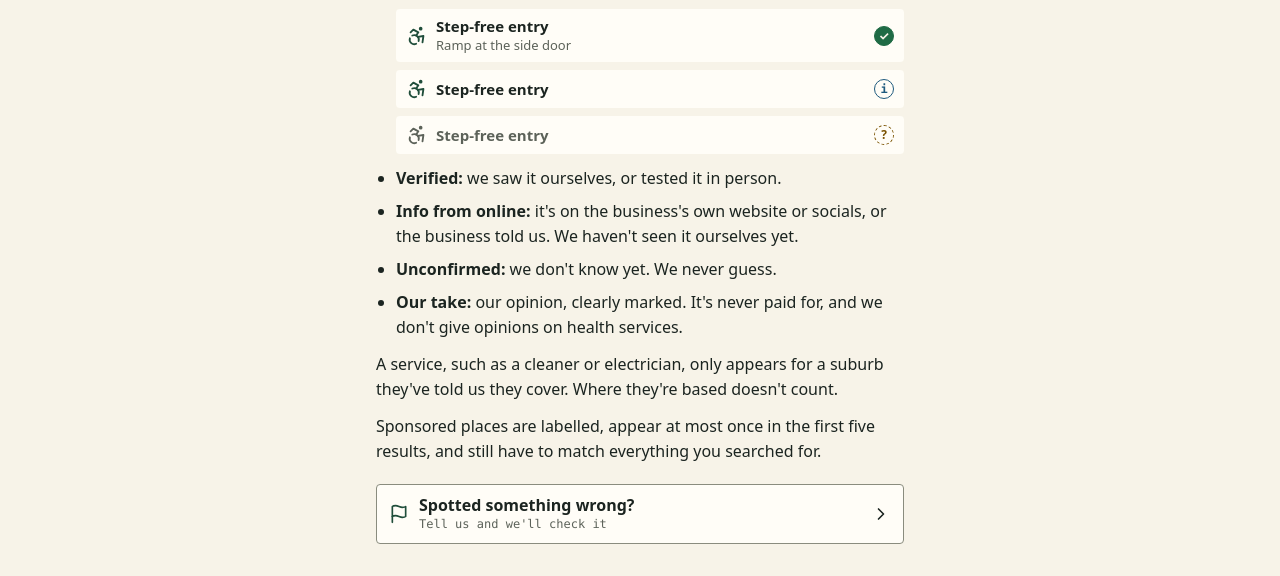
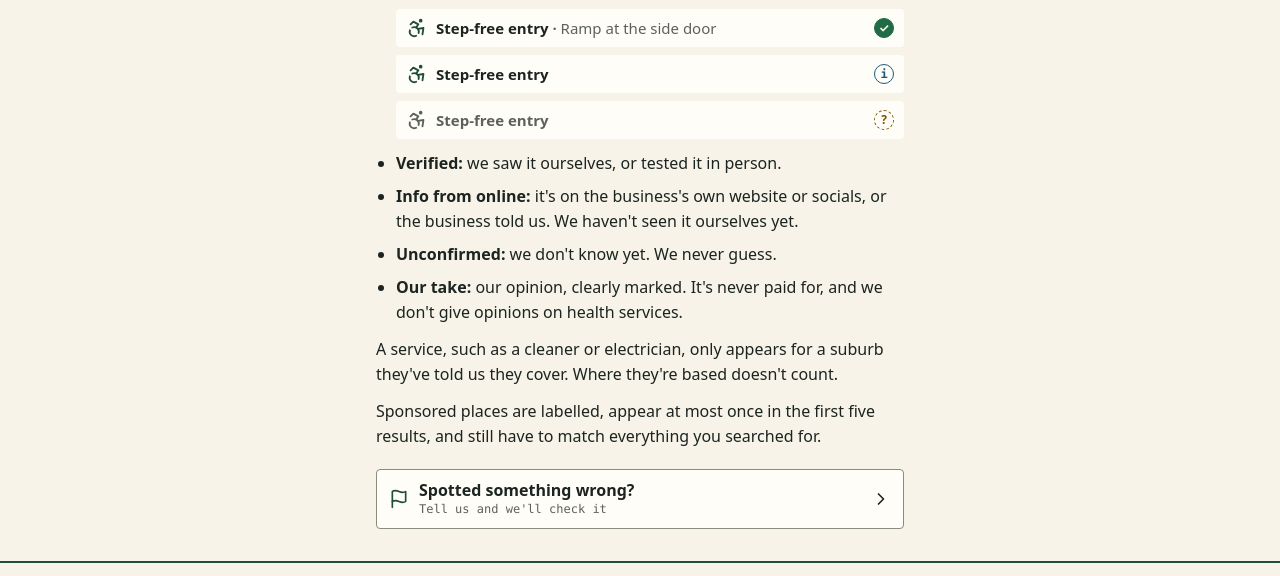
Before and after one commit to iamthekoosh/findmecbr-site, an Astro site: page /how-we-check in a window 1280 px wide. Shown: the part 183-759 px from the top of the page. Built offline with nearby package versions, Linux system fonts and the light colour scheme; Astro itself is replaced by a stand-in of ours; a web font is replaced by a local one.

Commit message:
Fact tiles: title and subtitle on one line
The subtitle follows the title on the same line after a middot, for
example "Off-street parking · 2 spaces behind the shop". Both are 15px.
Screen readers skip the middot.

Co-Authored-By: Claude Opus 5.5 <noreply@anthropic.com>

```diff
--- a/src/components/FactTile.astro
+++ b/src/components/FactTile.astro
@@ -9,10 +9,7 @@ const b = evidenceBadge(fact, hasIcon);
 ---
 <li class={`fact-tile ${b.cls}`}>
   <Icon name={b.icon} />
-  <span class="fact-text">
-    <span class="fact-label">{b.label}</span>
-    {b.subtitle && <span class="fact-sub">{b.subtitle}</span>}
-  </span>
+  <span class="fact-text"><span class="fact-label">{b.label}</span>{b.subtitle && <><span class="fact-dot" aria-hidden="true"> · </span><span class="fact-sub">{b.subtitle}</span></>}</span>
   <span class="ev-dot" title={b.status} aria-hidden="true"></span>
   <span class="sr-only">{b.status}</span>
 </li>
--- a/src/styles/global.css
+++ b/src/styles/global.css
@@ -174,9 +174,11 @@ label{display:grid;gap:4px;font-weight:600}
 .fact-tiles{display:grid;grid-template-columns:minmax(0,1fr);gap:6px;list-style:none;margin:0;padding:0}
 .fact-tile{display:grid;grid-template-columns:auto minmax(0,1fr) auto;align-items:center;gap:2px 8px;padding:8px 10px;border:0;border-radius:var(--radius);background:var(--color-surface);overflow-wrap:break-word}
 .fact-tile .ic{width:22px;height:22px;color:var(--color-brand)}
-.fact-tile .fact-text{display:grid;gap:1px}
-.fact-tile .fact-label{font:700 15px/19px var(--font-body);color:var(--color-text)}
-.fact-tile .fact-sub{font:400 13px/17px var(--font-body);color:var(--color-text-muted)}
+/* Title and subtitle on one line, separated by a middot: "Off-street parking · 2 spaces behind the shop". */
+.fact-tile .fact-text{display:block;line-height:20px}
+.fact-tile .fact-label{font:700 15px/20px var(--font-body);color:var(--color-text)}
+.fact-tile .fact-sub{font:400 15px/20px var(--font-body);color:var(--color-text-muted)}
+.fact-tile .fact-dot{font:700 15px/20px var(--font-body);color:var(--color-text-muted)}
 /* How we know it: a small circle. Verified green tick, Info from online blue i, Unconfirmed amber ?. */
 .ev-dot{display:inline-flex;align-items:center;justify-content:center;flex:none;width:20px;height:20px;border-radius:50%;border:1.5px solid currentColor;font:700 12px/1 var(--font-body)}
 .yes .ev-dot{color:var(--color-confirmed);background:var(--color-confirmed)}
```
